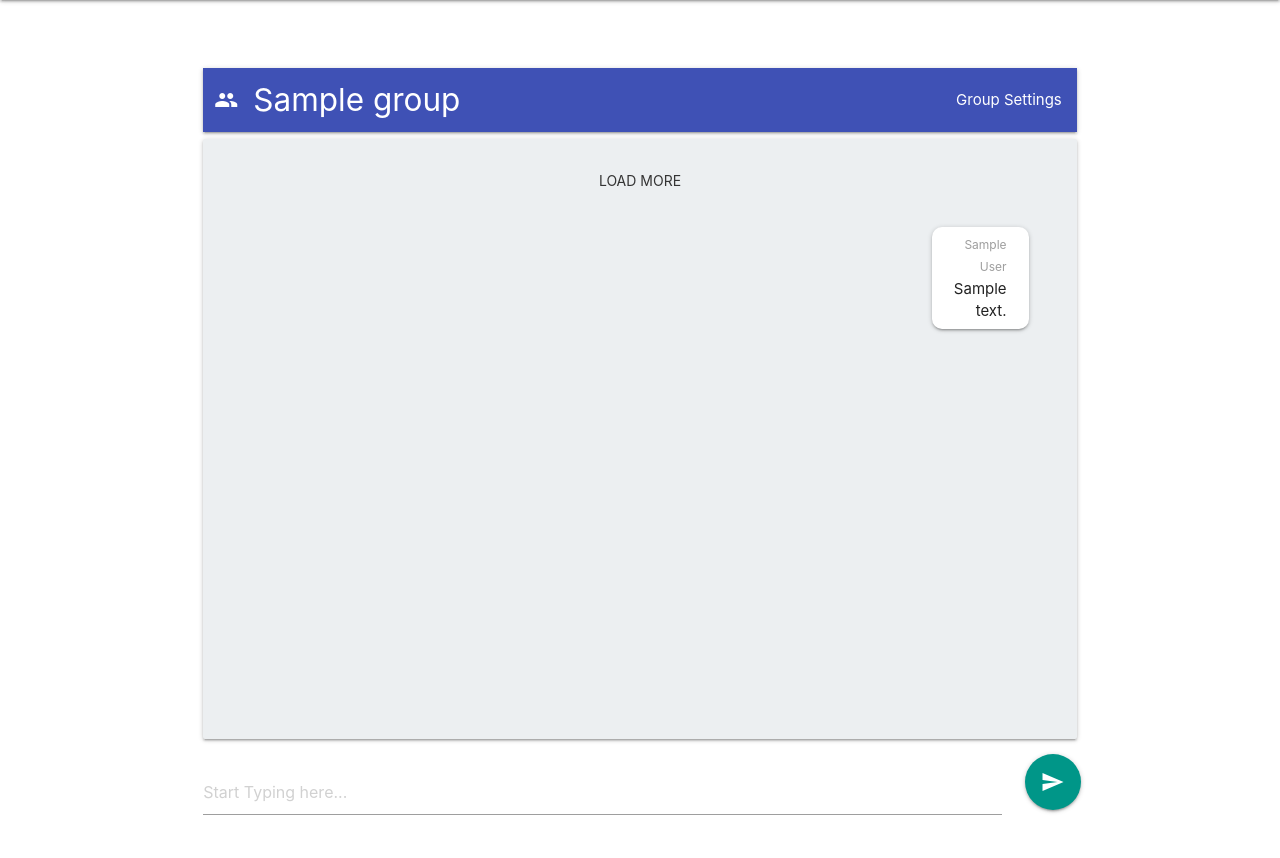
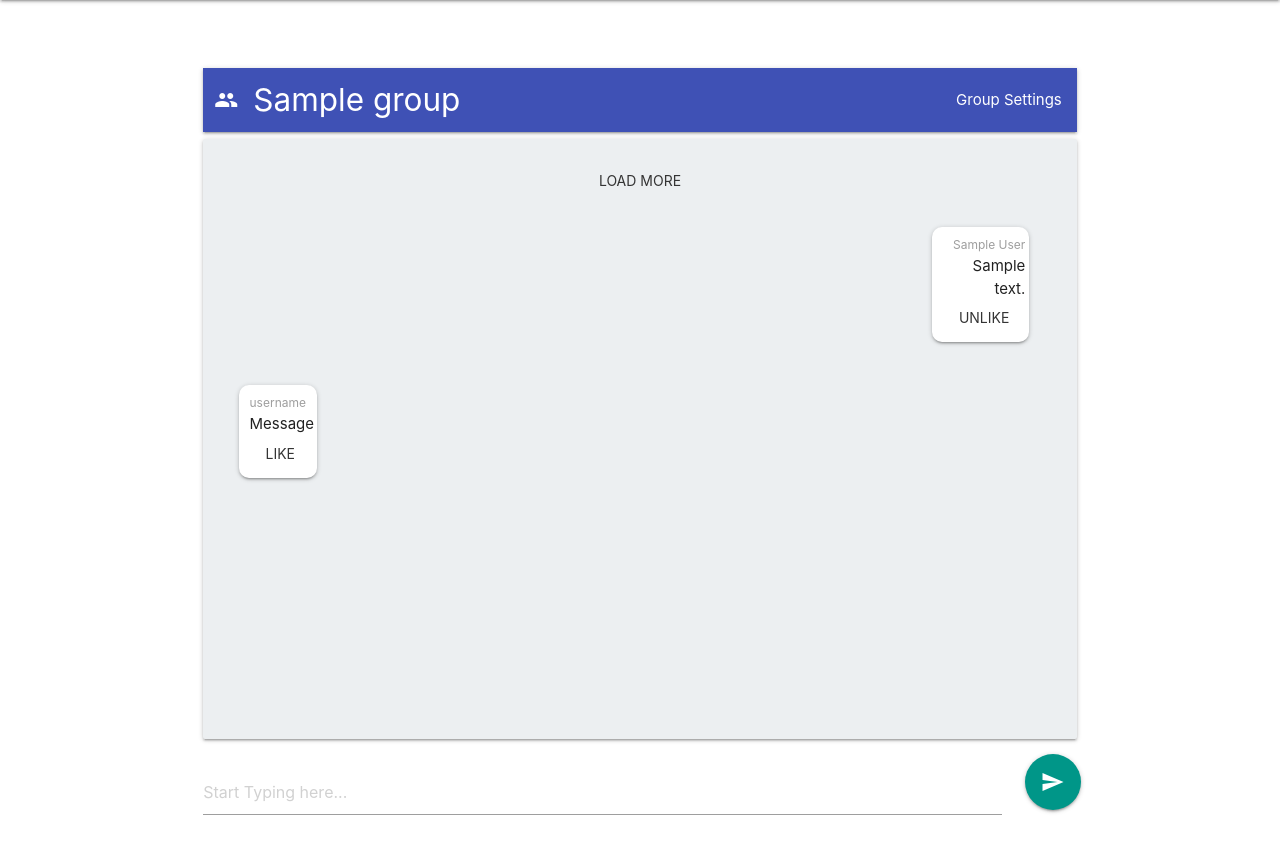
Before and after one commit to rohan-97/group-chat, a Flask app: page /group/1 in a window 1280 px wide. Shown: the part 64-922 px from the top of the page. Run offline with Flask 2, Linux system fonts and the light colour scheme; the visitor is signed in with stand-in values (Sample User, id 1); tables that the repository leaves empty hold one stand-in row (values such as "Sample post").

Commit message:
Add support for like and unlike messages

```diff
--- a/chat_app/controller/message_manager.py
+++ b/chat_app/controller/message_manager.py
@@ -1,11 +1,12 @@
 #!/usr/bin/python3
 
 from datetime import datetime
+from email import message
 
 from sqlalchemy import desc
 from chat_app.controller.controller_utils import handle_exception
 from chat_app.controller.user_manager import assert_user_is_group_admin
-from chat_app.model.data import DB, Messages
+from chat_app.model.data import DB, MessageLikeMap, Messages
 
 @handle_exception
 def create_message(user_id:int, group_id:int, message:str, likes:int=0) -> tuple:
@@ -24,11 +25,20 @@ def update_message(editor_id:int, message_id:int, message:str) -> None:
 def delete_message(deletor_id:int, message_id:int) -> None:
     pass
 
+@handle_exception
 def like_message(user_id:int, message_id:int)-> None:
-    pass
+    obj = MessageLikeMap(msgid = message_id, uid = user_id)
+    DB.session.add(obj)
+    DB.session.commit()
+    return True, f"User liked message successfully"
 
+@handle_exception
 def unlike_message(user_id:int, message_id:int)-> None:
-    pass
+    obj = MessageLikeMap.query.get((message_id, user_id))
+    DB.session.delete(obj)
+    DB.session.commit()
+    return True, f"User unliked message successfully"
 
+@handle_exception
 def list_people_who_liked_message(message_id:int)-> list:
-    pass
+    return True, MessageLikeMap.query.filter_by(msgid=message_id).all()
--- a/chat_app/static/js/chatpage.js
+++ b/chat_app/static/js/chatpage.js
@@ -3,7 +3,12 @@ page_no = 0
 group_id = null
 current_user_id = null
 
-function populate_with_recent_messages() {
+function init_tooltip() {
+    var elems = document.querySelectorAll('.tooltipped');
+    var instances = M.Tooltip.init(elems);
+}
+
+function populate_with_recent_messages(scroll_down=false) {
     fetch('/api/message/'+group_id+"/"+page_no, {
         method: 'GET',
         headers: {
@@ -14,15 +19,17 @@ function populate_with_recent_messages() {
         root_node = document.querySelector('#root-message-element');
         data.forEach(element => {
             messages.unshift(element)
-            msg_node = build_message(element.user_id, element.user_name, element.message);
+            msg_node = build_message(element.user_id, element.user_name, element.message, element.like_count, element.show_like, element.msg_id);
             root_node.insertBefore(msg_node, root_node.children[0])
         });
         if(data.length != 0){
             root_node.insertBefore(get_load_more_button(), root_node.children[0])
         }
         page_no += 1
-        console.log(messages)
-
+        if(scroll_down) {
+            move_scroll_to_bottom();
+        }
+        init_tooltip()
     })
     .catch((error) => {
         M.toast({html:error})
@@ -33,6 +40,11 @@ function load_more_messages() {
     ele = document.querySelector('#load-more-button')
     ele.remove()
     populate_with_recent_messages()
+}
+
+function move_scroll_to_bottom() {
+    var objDiv = document.getElementById("chatbox");
+    objDiv.scrollTop = objDiv.scrollHeight;
 }
 
 function get_load_more_button() {
@@ -46,14 +58,47 @@ function get_load_more_button() {
     return root_div
 }
 
-function build_message(user_id, username, message) {
+function toggle_like_message(msg_id) {
+    var element = document.querySelector("#like_"+msg_id);
+    command = element.textContent;
+    if(command == "like") {
+        method = "POST"
+    } else {
+        method = "DELETE"
+    }
+    fetch('/api/likemsg', {
+        method: method,
+        headers: {
+            'Content-Type': 'application/json'
+        },
+        body : JSON.stringify({
+            'message_id' : msg_id,
+            'user_id': current_user_id
+        })
+    }).then(response => response.json())
+    .then(data => {
+        M.toast({html:data.message})
+        if(command == "like") {
+            element.textContent = "unlike"
+        } else {
+            element.textContent = "like"
+        }
+    })
+    .catch((error) => {
+        M.toast({html:error})
+    });
+}
+
+function build_message(user_id, username, message, like_count, show_like, msg_id) {
     align_class = ""
     if(current_user_id == user_id){
         align_class = " right right-align"
     }
     root_element = document.createElement('div');
+    action = (show_like)?"like":"unlike";
+    like_button = '<a class="waves-effect transparent waves-teal btn-flat tooltipped" data-position="right" data-tooltip="'+like_count+'" onclick="toggle_like_message('+msg_id+')" id="like_'+msg_id+'">'+action+'</a>'
     root_element.className = "row";
-    root_element.innerHTML = '<div class="col s12 m7'+align_class+'" id="chat-panel"><div class="card horizontal" id="chat-message"><div class="card-stacked">  <div class="card-content" id="chat-message-content">    <label for="msg-12">'+username+'</label>    <p id="msg-12">'+message+'</p>  </div></div></div></div>';
+    root_element.innerHTML = '<div class="col s12 m7'+align_class+'" id="chat-panel"><div class="card horizontal" id="chat-message"><div class="card-stacked">  <div class="card-content" id="chat-message-content">    <label for="msg-12">'+username+'</label>    <p id="msg-12">'+message+'</p> '+like_button+' </div></div></div></div>';
     return root_element
 }
 
--- a/chat_app/templates/group_chat_page.html
+++ b/chat_app/templates/group_chat_page.html
@@ -23,6 +23,20 @@
       <!-- Messages -->
 
       <div class="messages" id="root-message-element">
+        <div class="col s12 m7'+align_class+'" id="chat-panel">
+          <div class="card horizontal" id="chat-message">
+            <div class="card-stacked">
+              <div class="card-content" id="chat-message-content">
+                <label for="msg-12">username</label>
+                <p id="msg-12">
+                  Message
+                </p>
+                <a class="waves-effect transparent waves-teal btn-flat tooltipped" data-position="right" data-tooltip="I am a tooltip" onclick="like_message(12)" id="like_12">Like</a>
+              </div>
+            </div>
+          </div>
+
+        </div>
       </div>
 
       <!-- end messages -->
@@ -45,6 +59,6 @@
 <script>
   current_user_id = '{{session_data.user_id}}';
   group_id = '{{group.gid}}';
-  populate_with_recent_messages();
+  populate_with_recent_messages(true);
 </script>
 {% endblock %}
--- a/chat_app/view/admin.py
+++ b/chat_app/view/admin.py
@@ -12,9 +12,12 @@ class UserModelView(ModelView):
 class GroupModelView(ModelView):
     column_list = ['gid', 'name', 'description']
 
+class MessageLikeMapModelView(ModelView):
+    column_list = ['msgid', 'uid']
+
 admin = Admin(app)
 admin.add_view(UserModelView(User, DB.session))
 admin.add_view(GroupModelView(Group, DB.session))
 admin.add_view(GroupMembersModelView(GroupMembers, DB.session))
 admin.add_view(ModelView(Messages, DB.session))
-admin.add_view(ModelView(MessageLikeMap, DB.session))
+admin.add_view(MessageLikeMapModelView(MessageLikeMap, DB.session))
--- a/chat_app/view/messages.py
+++ b/chat_app/view/messages.py
@@ -2,7 +2,7 @@ import datetime
 from tokenize import group
 from flask import request, session
 from chat_app import app
-from chat_app.controller.message_manager import create_message, fetch_recent_messages
+from chat_app.controller.message_manager import create_message, fetch_recent_messages, like_message, list_people_who_liked_message, unlike_message
 from chat_app.controller.user_manager import get_user_info, is_user_part_of_group
 from chat_app.view.utils import prepare_json_response
 
@@ -19,7 +19,7 @@ def message_manager():
 def get_messages(group_id:int, page_number:int=0):
     if not is_user_part_of_group(session.get('user_id'), group_id):
         return prepare_json_response(401, "User is not part of group")
-    res, messages = fetch_recent_messages(group_id=group_id, records=5, page_no=page_number)
+    res, messages = fetch_recent_messages(group_id=group_id, records=3, page_no=page_number)
     if not res:
         return prepare_json_response(400, messages)
     response = []
@@ -30,5 +30,26 @@ def get_messages(group_id:int, page_number:int=0):
         resp_element["timestamp"] = msg.send_time.timestamp()
         resp_element["user_id"] = msg.uid
         resp_element["user_name"] = get_user_info(msg.uid).name
+        resp_element["like_count"] = 0
+        resp_element["show_like"] = True
+        result, people = list_people_who_liked_message(msg.msgid)
+        if result:
+            resp_element["like_count"] = len(people)
+            resp_element["show_like"] = session.get('user_id') not in [i.uid for i in people]
         response.append(resp_element)
+
     return prepare_json_response(200, response)
+
+@app.route("/api/likemsg", methods=["POST", "DELETE"])
+def like_user_message():
+    user_id = request.json.get("user_id")
+    message_id = request.json.get("message_id")
+    if not user_id:
+        return prepare_json_response(400, "Invalid input user_id field is empty")
+    if not message_id:
+        return prepare_json_response(400, "Invalid input message_id field is empty")
+    if request.method == "POST":
+        res, msg = like_message(message_id=message_id, user_id=user_id)
+    if request.method == "DELETE":
+        res, msg = unlike_message(message_id=message_id, user_id=user_id)
+    return prepare_json_response(200 if res else 400, {"message":msg})
```
